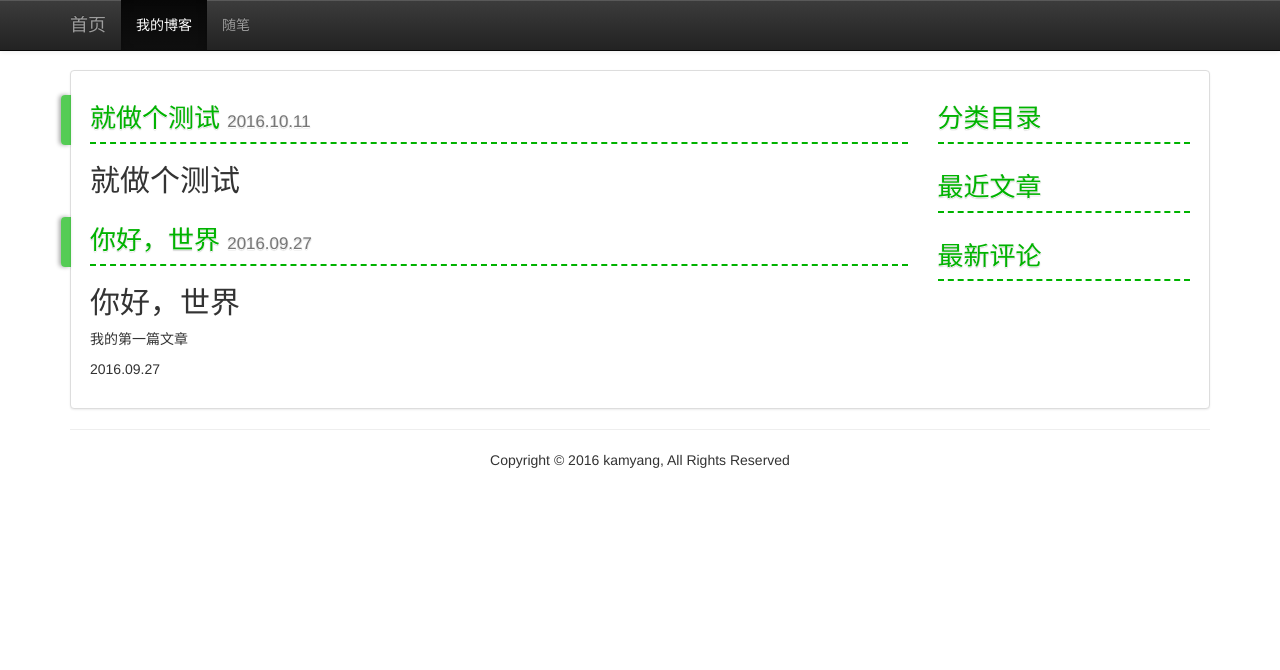
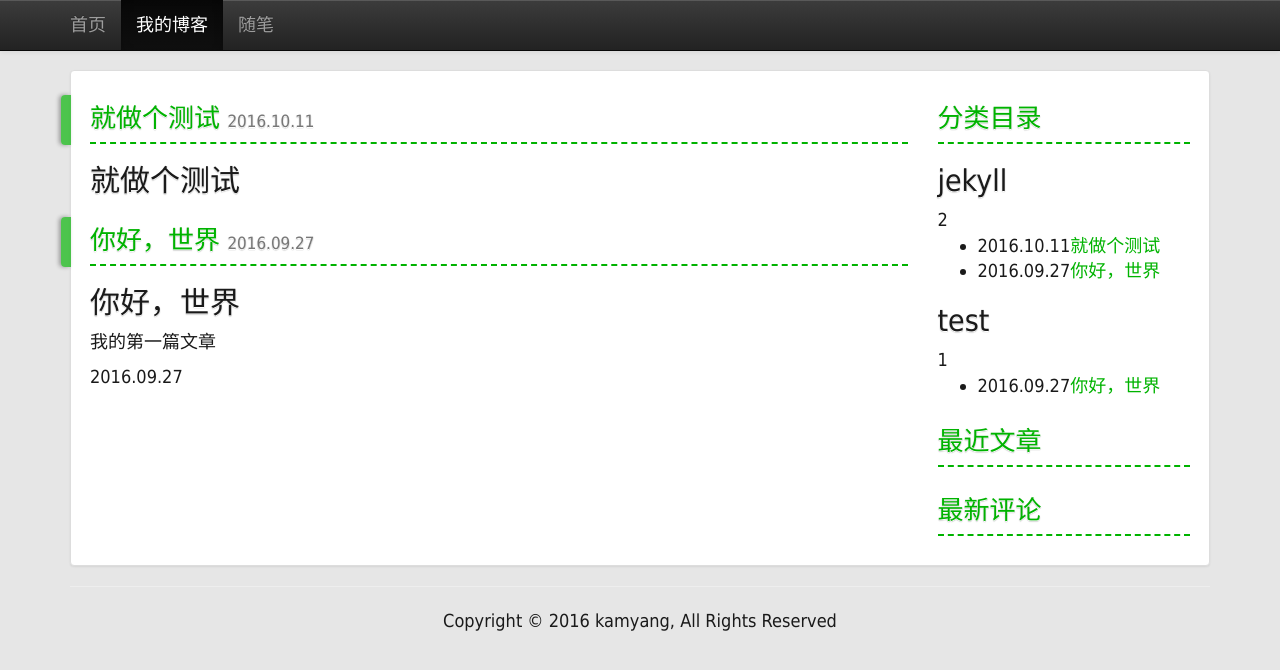
Before and after one commit to YangYanMing168/kamyang, a Jekyll site: the page built from index.html, in a window 1280 px wide. Shown: the top 670 px of the page. Built offline with Jekyll 4.4.1, drawn with Linux system fonts in a browser that asks for light colours.

Commit message:
添加 boostrap 样式

```diff
--- a/_posts/2016-10-11-test.html
+++ b/_posts/2016-10-11-test.html
@@ -1,6 +1,7 @@
 ---
 layout: default
 title: 就做个测试
+category: jekyll
 ---
 <h2>{{ page.title }}</h2>
 <!--excerpt-->
--- a/_posts/2016-9-27-hello-world.html
+++ b/_posts/2016-9-27-hello-world.html
@@ -1,6 +1,7 @@
 ---
 layout: default
 title: 你好，世界
+categories: [jekyll, test]
 ---
 <h2>{{ page.title }}</h2>
 <p>我的第一篇文章</p>
--- a/assests/css/blogCss.css
+++ b/assests/css/blogCss.css
@@ -1,14 +1,24 @@
 body {
     padding-top: 70px;
+    font-size: 18px;
+    line-height: 1.6;
+    color: #1a1a1a;
+    word-break: break-all;
+    word-wrap: break-word;
+    background: #e6e6e6;
+    font-family: "PingFang SC", Tahoma, "Microsoft Yahei", sans-serif;
 }
 
 h3 {
     color: #00b300;
     line-height: 1.8;
     font-size: 26px;
-    text-shadow: 0 1px 0px #fff, 0 1px 1px rgba(0, 0, 0, 0.5);
     border-bottom: 2px dashed #00b300;
     position: relative;
+}
+
+h1, h2, h3, h4, h5, h6, strong {
+    text-shadow: 0 1px 0px #fff, 0 1px 1px rgba(0, 0, 0, 0.5);
 }
 
 a {
@@ -18,6 +28,7 @@ a {
 
 .wrapper {
     padding: 0px 15px 15px 15px;
+    display: block;
 }
 
 article > .title a:hover {
--- a/index.html
+++ b/index.html
@@ -18,7 +18,14 @@ title: 我的Blog
         </div>
         <div class="col-lg-3">
             <h3>分类目录</h3>
-
+            {% for category in site.categories %}
+            <h2>{{ category | first }}</h2> </span>{{ category | last | size }}</span>
+            <ul class="arc-list">
+                {% for post in category.last %}
+                <li>{{ post.date | date:"%Y.%m.%d"}}<a href="{{ post.url }}">{{ post.title }}</a></li>
+                {% endfor %}
+            </ul>
+            {% endfor %}
             <h3>最近文章</h3>
 
             <h3>最新评论</h3>
```
